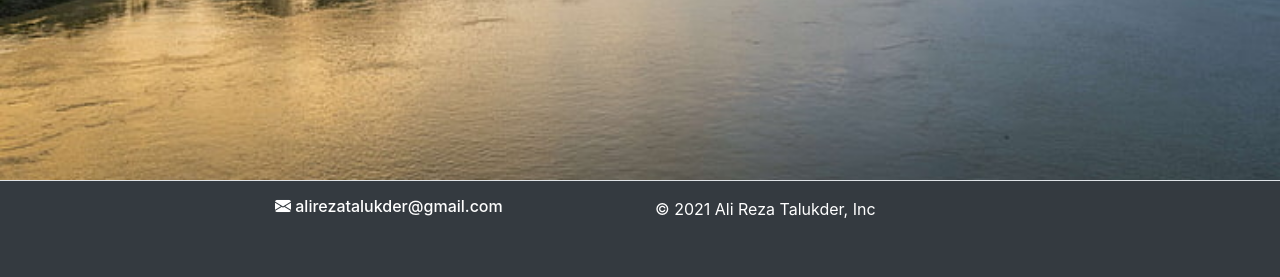
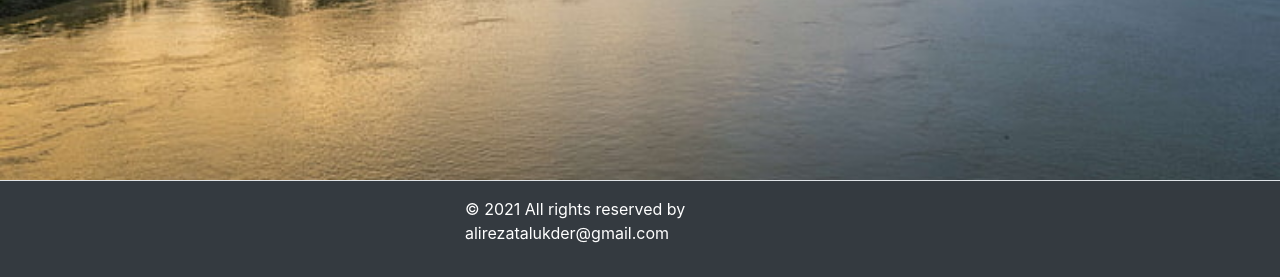
Before and after one commit to mostaeen/alireza, a Django app: page / in a window 1280 px wide. Shown: the part 750-1027 px from the top of the page. Before the commit the page ends 968 px from the top, so only its background shows below. Run offline with Django 3.2, Linux system fonts and the light colour scheme; some libraries are stand-ins or nearby versions.

```diff
--- a/portfolios/templates/portfolios/partials/_footer.html
+++ b/portfolios/templates/portfolios/partials/_footer.html
@@ -1,11 +1,9 @@
 <footer class="py-3 border-top bg-dark">
 <div class="container">
   <div class="row">
-    <div class="col-md-4 offset-md-2">
-      <h6 class="text-white"><i class="bi bi-envelope-fill"></i></i>  alirezatalukder@gmail.com</h6>
-    </div>
-    <div class="col-md-4">
-      <p class="text-white">&copy; 2021 Ali Reza Talukder, Inc</p>
+
+    <div class="col-md-4 offset-md-4">
+      <p class="text-white">&copy; 2021 All rights reserved by alirezatalukder@gmail.com</p>
     </div>
 
   </div>
```
